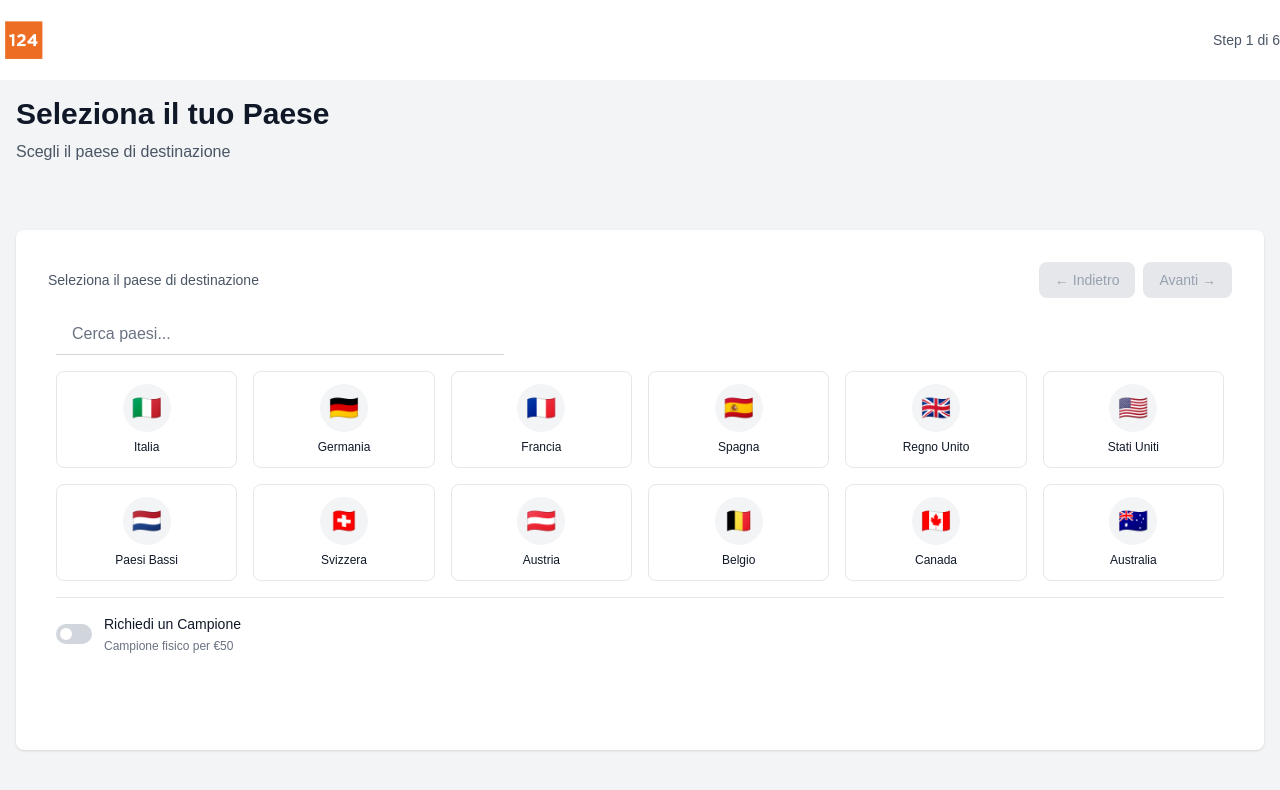
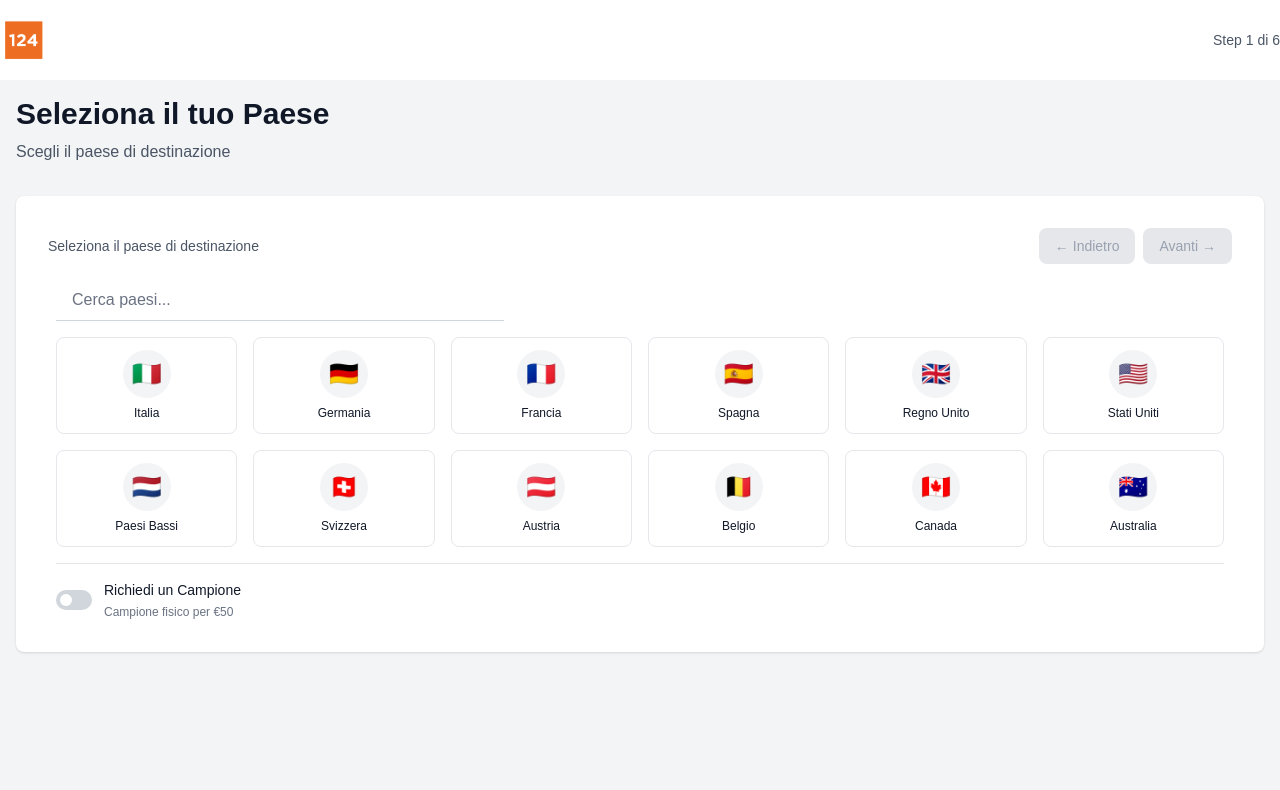
Before and after one commit to mcfratm0823/configuratore-enterprise, a Next.js app: page /configurator in a window 1280 px wide. Shown: the top 790 px of the page. Built offline with nearby package versions, Linux system fonts and the light colour scheme; no server answers.

Commit message:
fix pagina conf mobile

```diff
--- a/src/features/configurator/components/ConfiguratorWizard.tsx
+++ b/src/features/configurator/components/ConfiguratorWizard.tsx
@@ -107,7 +107,7 @@ export function ConfiguratorWizard() {
   const renderStepContent = () => {
     const StepComponent = currentStep.component
     return (
-      <div className="bg-white rounded-lg shadow-sm p-4 md:p-6 lg:p-8 min-h-[400px] md:min-h-[520px] flex flex-col">
+      <div className="bg-white rounded-lg shadow-sm p-4 md:p-6 lg:p-8 flex flex-col">
         <div className="mb-4 space-y-4 md:flex md:justify-between md:items-center md:space-y-0">
           {/* Step mini description - Left side */}
           <div className="md:flex-1">
@@ -156,7 +156,7 @@ export function ConfiguratorWizard() {
           </div>
         </div>
 
-        <div className="flex-1 overflow-y-auto px-2">
+        <div className="px-2">
           <StepComponent />
         </div>
       </div>
@@ -165,7 +165,7 @@ export function ConfiguratorWizard() {
 
 
   return (
-    <div className="h-screen bg-gray-100 flex flex-col">
+    <div className="min-h-screen bg-gray-100 flex flex-col">
       {/* Header with Logo */}
       <header className="flex justify-between items-center py-4 bg-white">
         <div className="max-w-7xl mx-auto w-full flex justify-between items-center px-4 lg:px-0">
@@ -183,20 +183,16 @@ export function ConfiguratorWizard() {
         </div>
       </header>
 
-      <div className="flex-1 flex flex-col max-w-7xl mx-auto w-full px-4 py-4">
+      <div className="flex-1 max-w-7xl mx-auto w-full px-4 py-4">
         {/* Step Title - Outside box */}
-        <div className="mt-0">
+        <div className="mb-6 md:mb-8">
           {renderStepTitle()}
         </div>
 
-        {/* Step Content - Fixed size */}
-        <div className="flex-1 flex items-center justify-center">
-          <div className="w-full">
-            {renderStepContent()}
-          </div>
+        {/* Step Content - Auto height */}
+        <div className="w-full">
+          {renderStepContent()}
         </div>
-
-
       </div>
     </div>
   )
```
